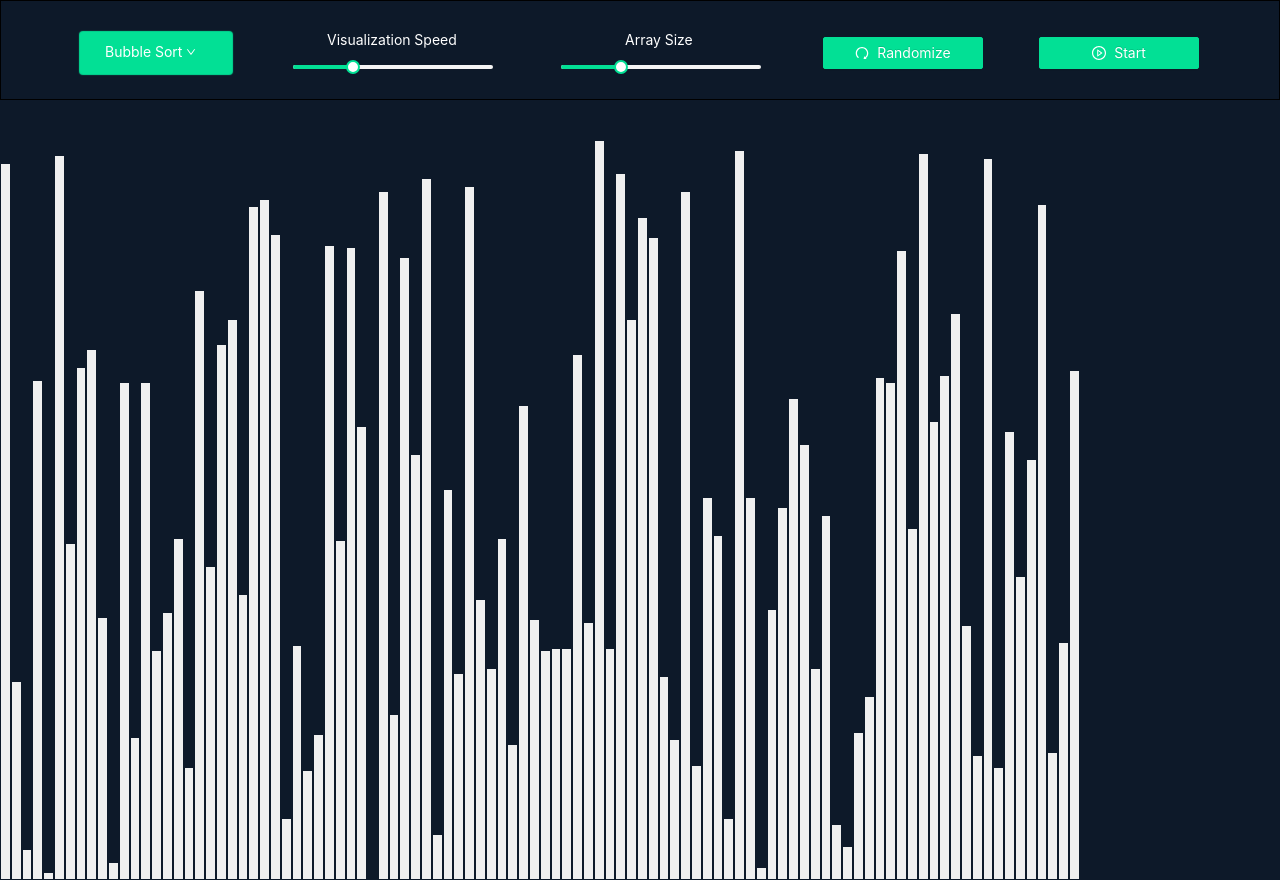
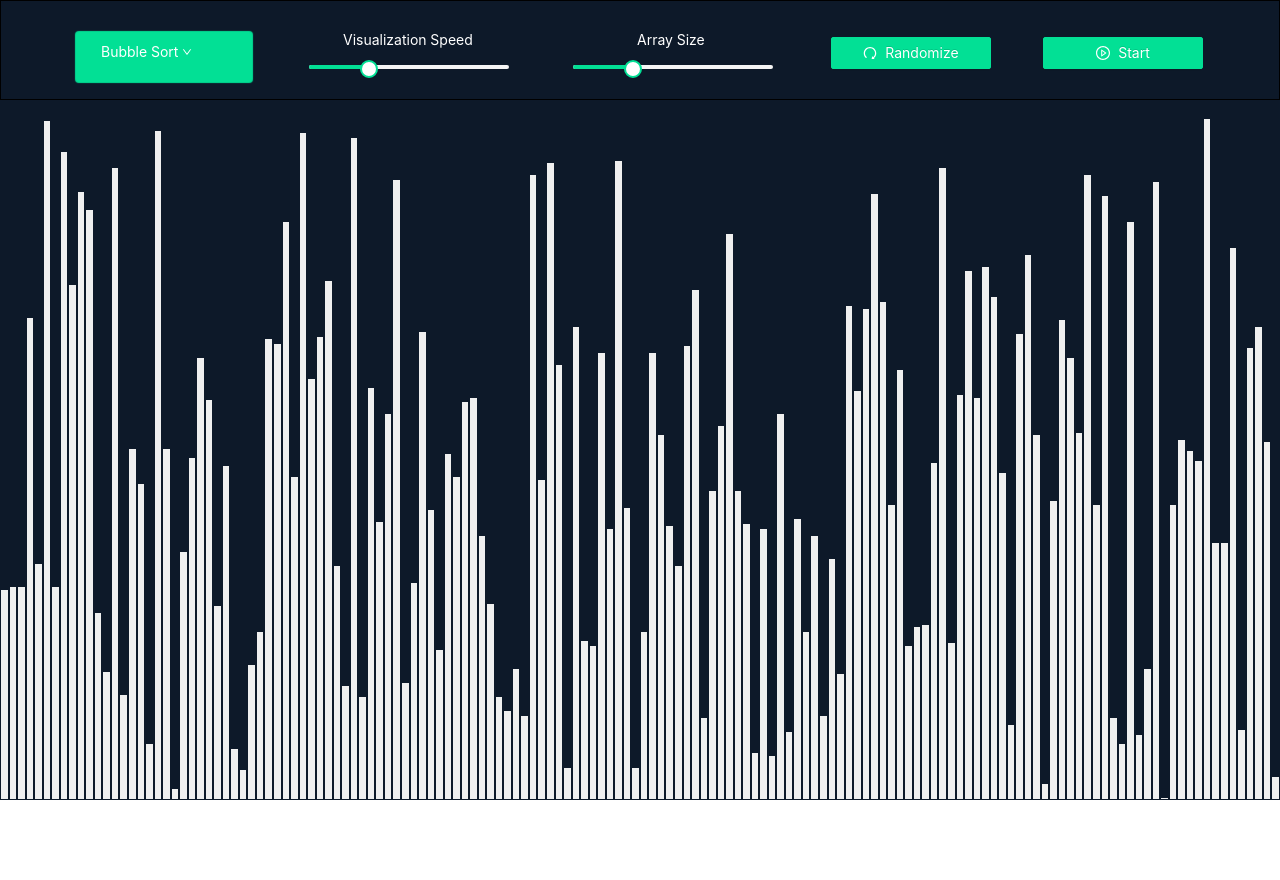
Before and after one commit to KarimElghamry/sorting-visualizer, a React (Create React App) app: page / in a window 1280 px wide. After the commit the page ends 800 px from the top, so only its background shows below. Built offline with nearby package versions, Linux system fonts and the light colour scheme.

Commit message:
fix: div styling

```diff
--- a/src/components/home/home.jsx
+++ b/src/components/home/home.jsx
@@ -3,8 +3,10 @@ import selectionSort from '../../algorithms/selection-sort';
 import generateRandomizedArray from '../../helpers/randomizeArray';
 import SortingBar from '../sorting_bar/SortingBar';
 import HomeHeader from '../homeHeader/homeHeader';
+import '../../index.css';
+
 const Home = () => {
-    const arraySize = 100;
+    const arraySize = 150;
     const [randomizedArray, setRandomizedArray] = useState(generateRandomizedArray({ arraySize: arraySize }));
     const [colorsArray, setColorsArray] = useState(new Array(arraySize).fill(0));
     const maxItem = Math.max(...randomizedArray);
@@ -19,13 +21,14 @@ const Home = () => {
                 currentAlgorithm={currentAlgorithm}
             />
             <div style={{
-                backgroundColor: '#0D1929', display: 'flex', height: 'calc(100vh - 20px)',
+                backgroundColor: '#0D1929', display: 'flex', height: 'calc(100vh - 100px)',
                 width: '100vw', flexDirection: 'row',
-                alignItems: 'end',  padding: '20px 0px 0px 0px',
+                alignItems: 'end',  padding: '0px 0px 0px 0px',
             }}>
                 {randomizedArray.map((item, index) => {
                     const height = item / maxItem * 100;
-                    return <div key={index} style={{ height: '100%', display: 'flex', alignItems: 'end' }}>
+                    return <div className='container'
+                        key={index} style={{ height: '100%', display: 'flex', alignItems: 'end' }}>
                         <SortingBar colorCode={colorsArray[index]} style={{
                             height: `calc(${height}% - 20px)`,
                             width: `calc((100vw/${randomizedArray.length}) - 2px `, border: `1px solid #0D1929`,
--- a/src/index.css
+++ b/src/index.css
@@ -6,3 +6,18 @@ html {
   height: 100vh;
   width: 100vw;
 }
+
+div {
+  -webkit-box-sizing: content-box;
+  box-sizing: content-box;
+}
+
+div::after {
+  -webkit-box-sizing: content-box;
+  box-sizing: content-box;
+}
+
+div::before {
+  -webkit-box-sizing: content-box;
+  box-sizing: content-box;
+}
```
Also changed, not shown: 1 other file (tests, documents, lock files or other folders).
